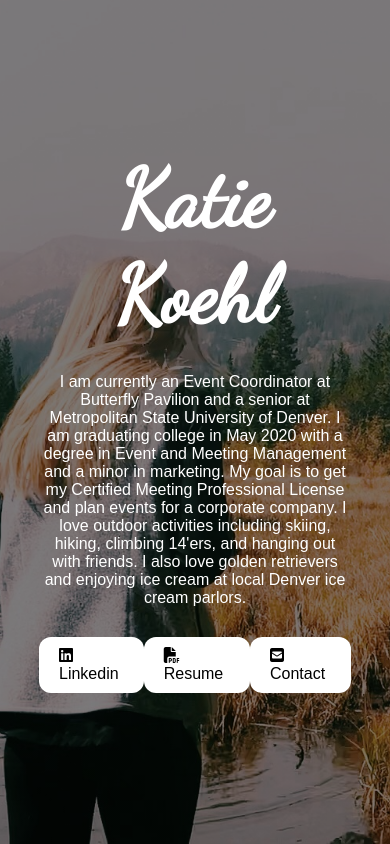
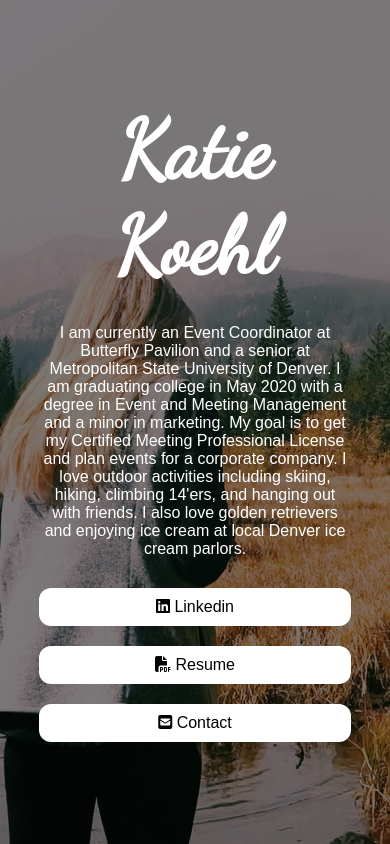
Before and after one commit to katiekoehl/katiekoehl.github.io, a plain HTML site: page index.html in a window 390 px wide. Drawn offline with Linux system fonts and the light colour scheme; a web font is replaced by a local one.

Commit message:
updated background to fixed

```diff
--- a/styles.css
+++ b/styles.css
@@ -11,6 +11,7 @@ body {
   background-size: cover;
   background-position: center;
   background-repeat: no-repeat;
+  background-attachment: fixed;
   height: 100vh;
   display: flex;
   justify-content: center;
@@ -18,6 +19,8 @@ body {
 }
 
 main {
+  padding-top: 30px;
+  padding-bottom: 30px;
   width: 80%;
   margin: auto;
 }
@@ -62,3 +65,14 @@ a:hover {
   color: white;
   transition: .4s;
 }
+
+@media (max-width: 500px) {
+  .links, a {
+    display: block;
+  }
+
+  a {
+    margin-top: 20px;
+    text-align: center;
+  }
+}
```
